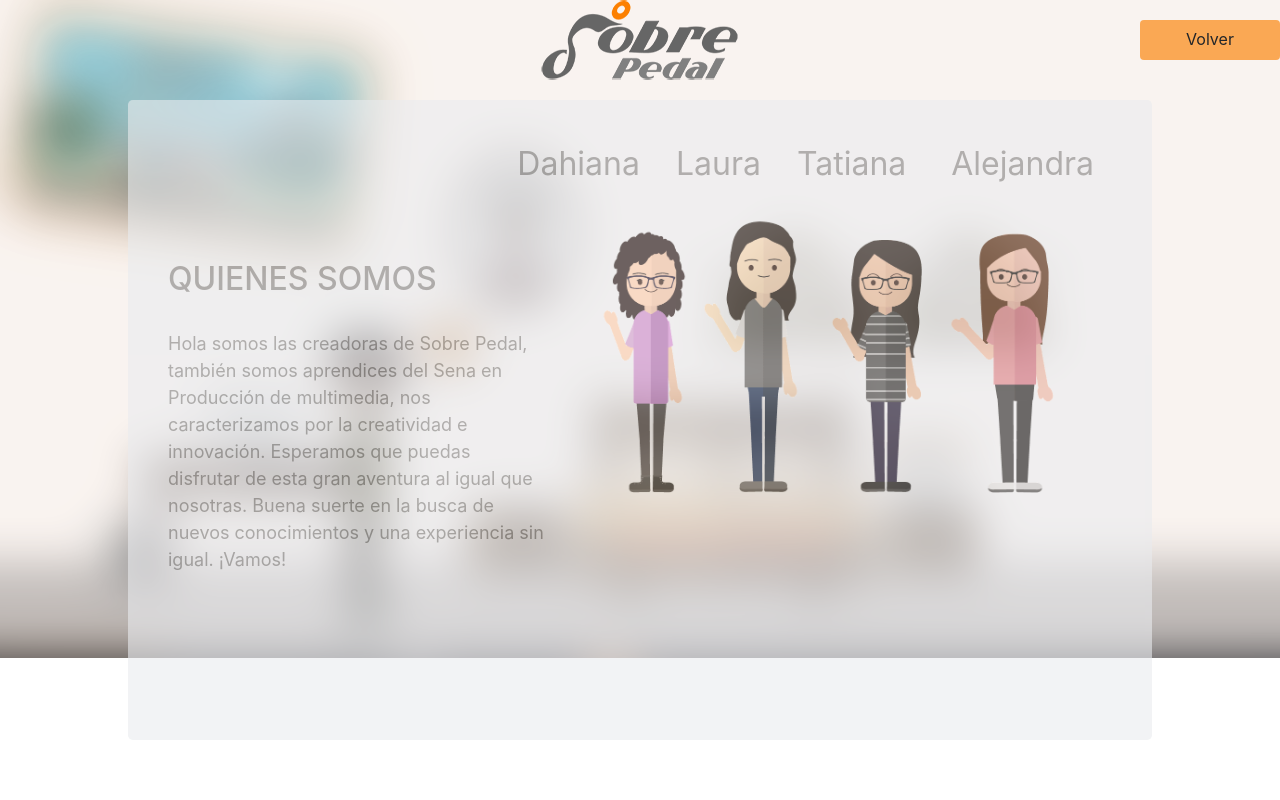
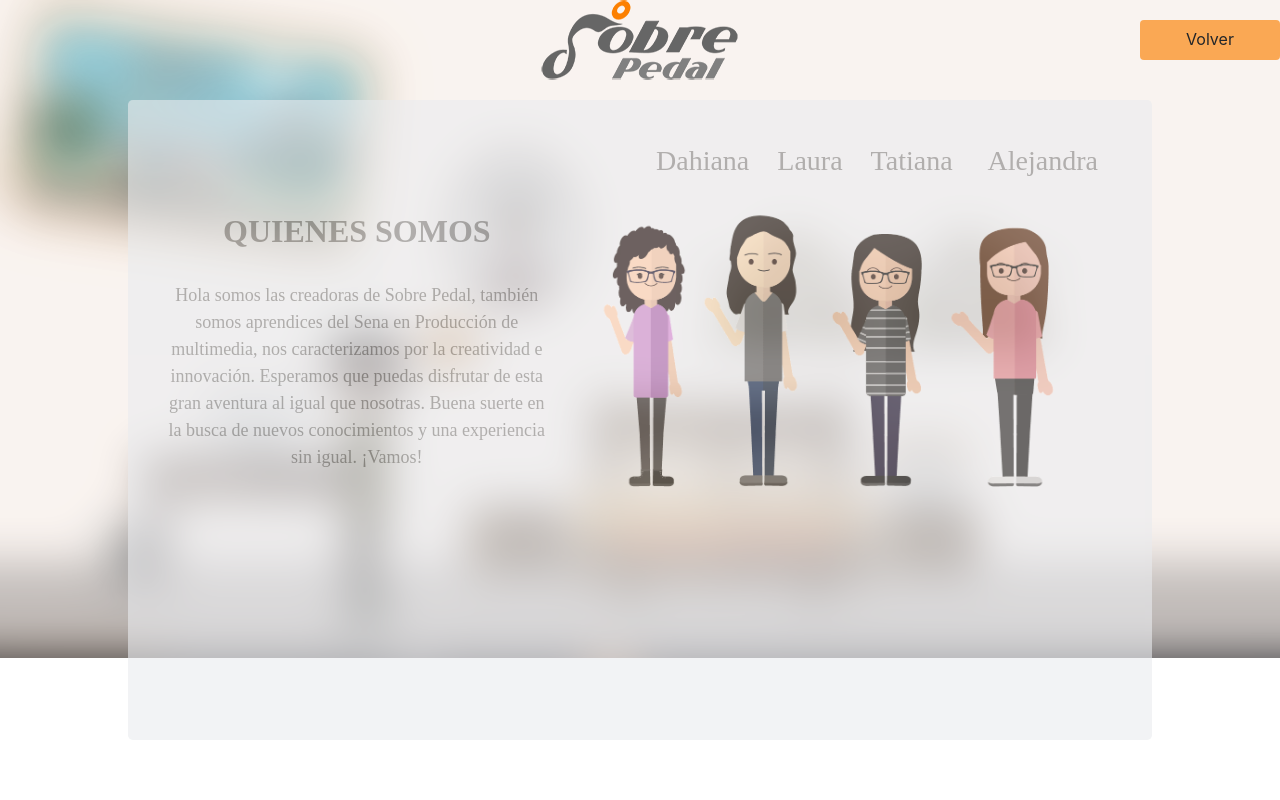
Before and after one commit to adcm103/SobrePedal, a PHP site: page /sobre_pedal/php/nosotras.php in a window 1280 px wide. Run offline with PHP 8.4, Linux system fonts and the light colour scheme.

Commit message:
Update nosotras.php

```diff
--- a/sobre_pedal/php/nosotras.php
+++ b/sobre_pedal/php/nosotras.php
@@ -16,7 +16,9 @@
 
 	<style>
 
-
+		body{
+			overflow: hidden;
+			}
 
 		.fondo{
 
@@ -102,6 +104,8 @@
 	}
 
 	.texto{
+		font-family: century gothic;
+		text-align: center;
 		float:left;
 		width: 40%;
 		height: 50vh;
@@ -109,8 +113,9 @@
 	}
 
 	.nombres{
+		font-family: century gothic;
 		float: right;
-		font-size:32px;
+		font-size:28px;
 	}
 
 
@@ -158,7 +163,7 @@
 			<br>
 			<br>
 			<br>
-			<h2>QUIENES SOMOS</h2>
+			<h2 style="font-weight: bold;" >QUIENES SOMOS</h2>
 			<br>
 			<p>Hola somos las creadoras de Sobre Pedal, también somos aprendices del Sena en Producción de multimedia, nos caracterizamos por la creatividad e innovación.
 			Esperamos que puedas disfrutar de esta gran aventura al igual que nosotras.
```
